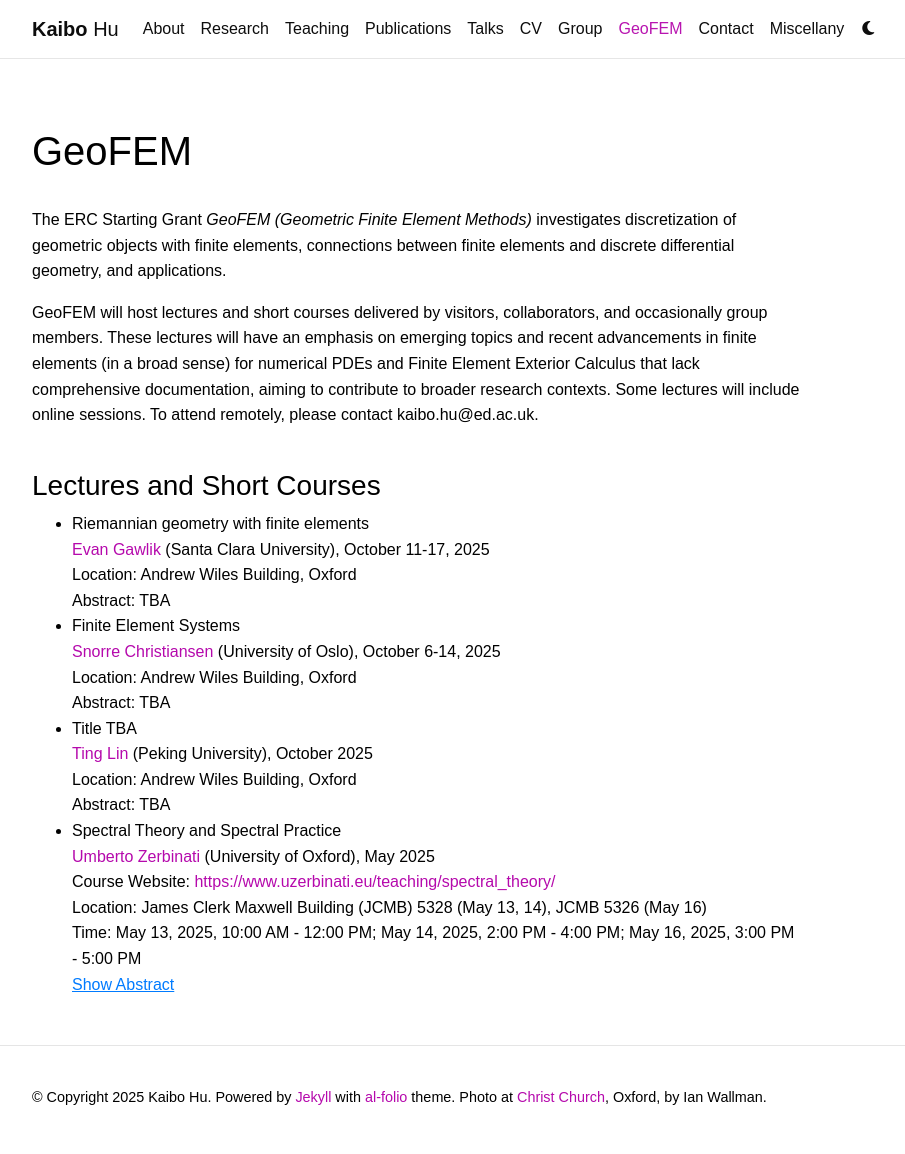
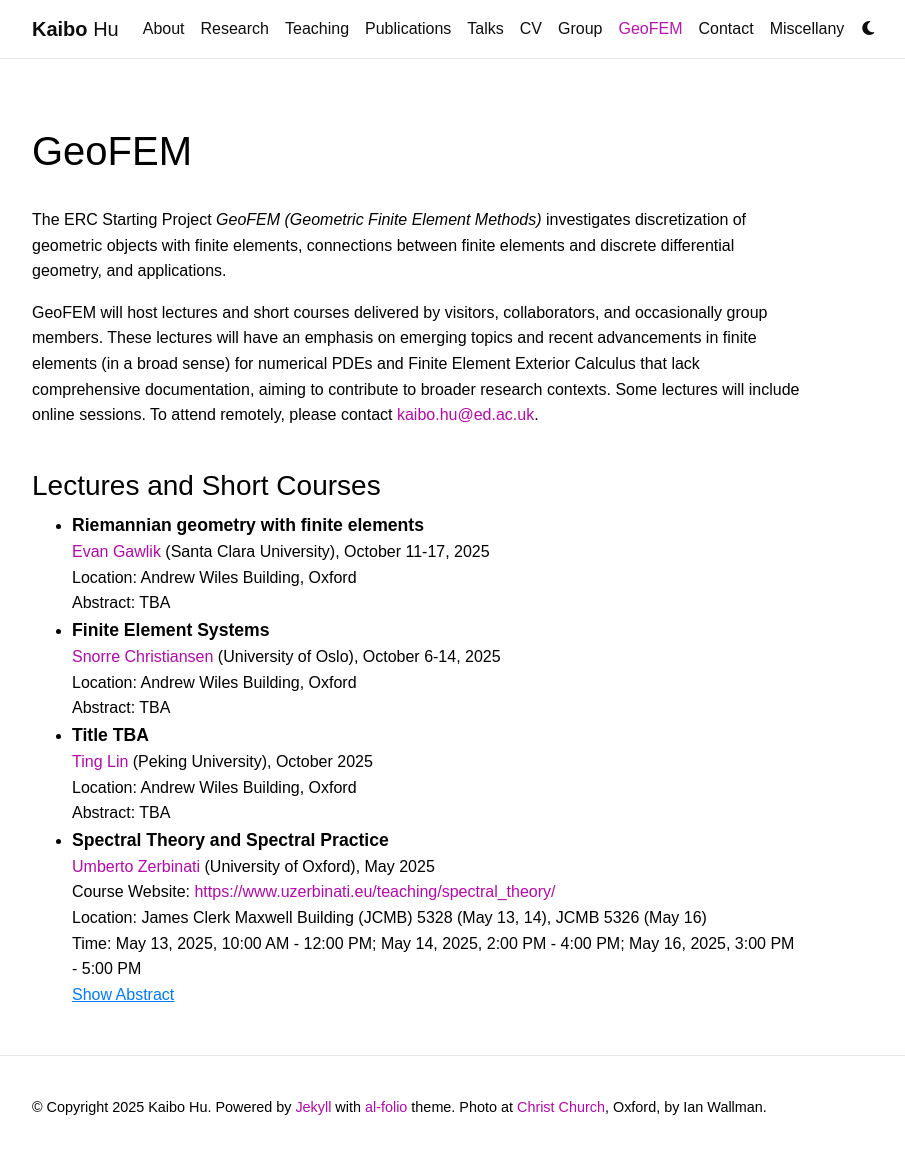
Before and after one commit to kaibohu/kaibohu.github.io, a Jekyll site: the page built from _pages/GeoFEM.md, in a window 1280 px wide and 1179 px high. Shown: the top 1154 px of the window, without its empty margins (223-1128 px from the left). Built offline with Jekyll 4.4.1, drawn with Linux system fonts in a browser that asks for light colours; comment, search, counter and statistics services are not loaded; a style sheet for code colours, icons or effects is not loaded; some of the changed lines change nothing that is shown.

Commit message:
Update GeoFEM.md

```diff
--- a/_pages/GeoFEM.md
+++ b/_pages/GeoFEM.md
@@ -5,7 +5,6 @@
 nav: true
 nav_order: 8
 ---
-
 
 <html lang="en">
 <head>
@@ -33,17 +32,22 @@
         .toggle-abstract:hover {
             color: #0056b3;
         }
+        .lecture-title {
+            font-weight: bold;
+            font-size: 1.1em; /* Optional: slightly larger for emphasis */
+        }
     </style>
 </head>
 <body>
     <p>
-        The ERC Starting Grant <i>GeoFEM (Geometric Finite Element Methods)</i> investigates discretization of geometric objects with finite elements, connections between finite elements and discrete differential geometry, and applications.
+        The ERC Starting Project <i>GeoFEM (Geometric Finite Element Methods)</i> investigates discretization of geometric objects with finite elements, connections between finite elements and discrete differential geometry, and applications.
     </p>
     <p>
-GeoFEM will host lectures and short courses delivered by visitors, collaborators, and occasionally group members. These lectures will have an emphasis on emerging topics and recent advancements in finite elements (in a broad sense) for numerical PDEs and Finite Element Exterior Calculus that lack comprehensive documentation, aiming to contribute to broader research contexts. Some lectures will include online sessions. To attend remotely, please contact kaibo.hu@ed.ac.uk.
+        GeoFEM will host lectures and short courses delivered by visitors, collaborators, and occasionally group members. These lectures will have an emphasis on emerging topics and recent advancements in finite elements (in a broad sense) for numerical PDEs and Finite Element Exterior Calculus that lack comprehensive documentation, aiming to contribute to broader research contexts. Some lectures will include online sessions. To attend remotely, please contact
+        <a href="mailto:kaibo.hu@ed.ac.uk">kaibo.hu@ed.ac.uk</a>.
     </p>
     <br>
-  <h3>Lectures and Short Courses</h3>
+    <h3>Lectures and Short Courses</h3>
     <ul>
         <li>
             <span class="lecture-title">Riemannian geometry with finite elements</span><br>
```
